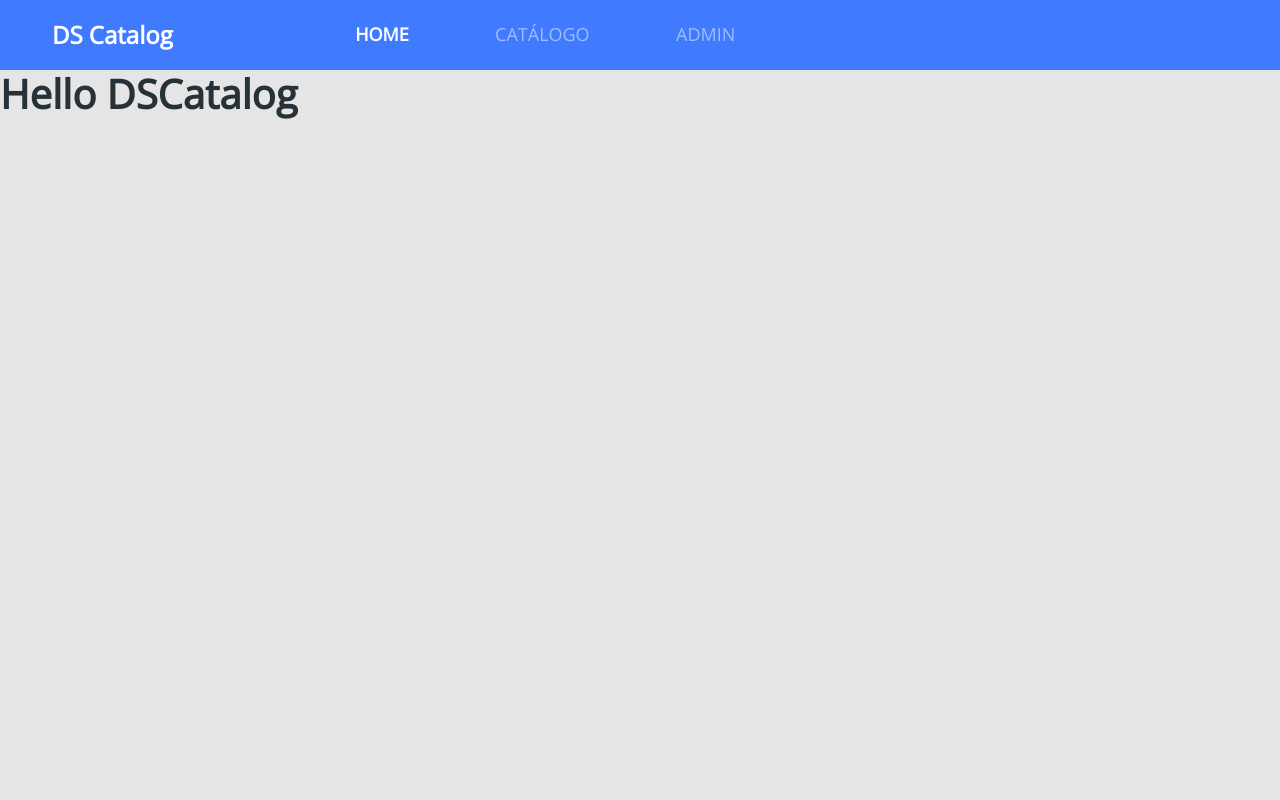
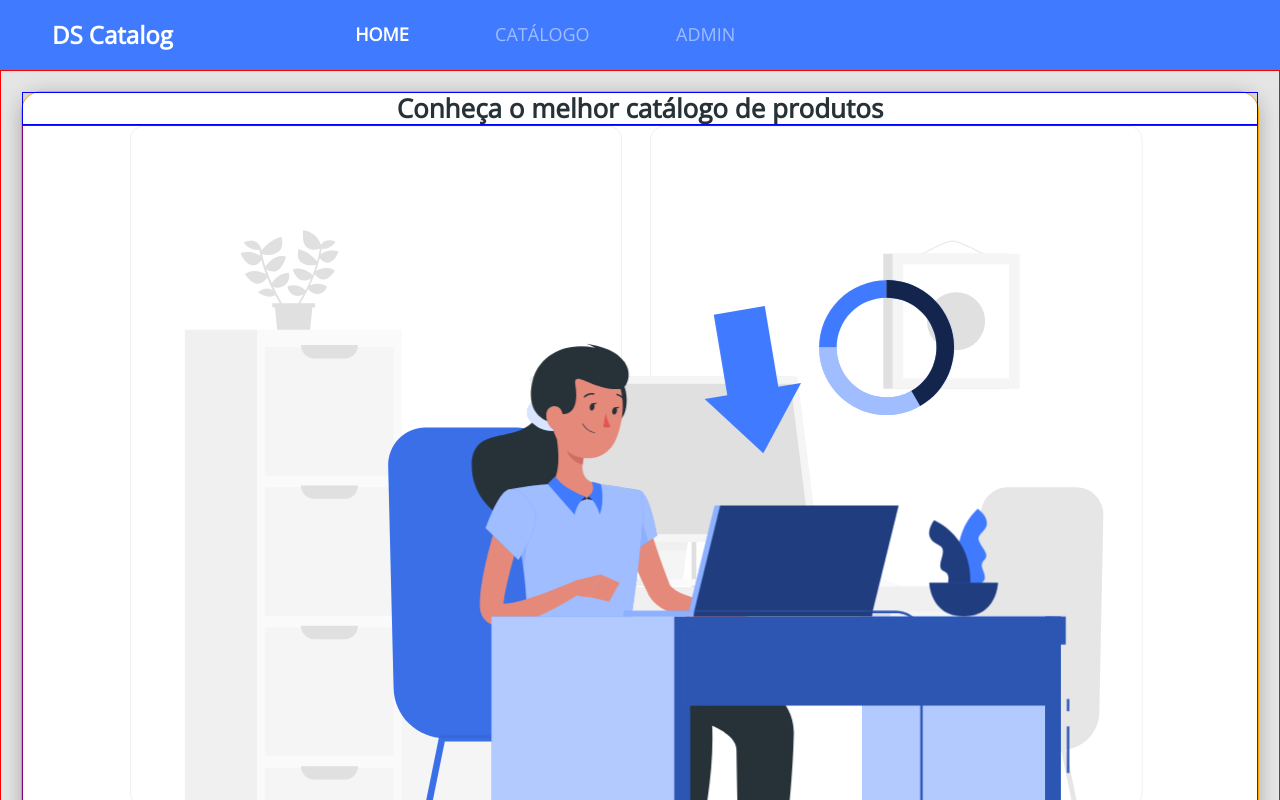
Before and after one commit to Nthingtech/bds-dscatalog, a React (Create React App) app in the folder frontend/: page / in a window 1280 px wide. Shown: the top 800 px of the page. Built offline with nearby package versions, Linux system fonts and the light colour scheme.

Commit message:
Initial stylization Home

```diff
--- a/frontend/src/App.tsx
+++ b/frontend/src/App.tsx
@@ -1,14 +1,10 @@
 import './assets/styles/custom.scss';
 import './App.css';
-import Navbar from 'components/Navbar';
+import Home from 'pages/Home';
 
 const App = () => {
   return (
-    <>
-      <Navbar/>
-      <h1>Hello DSCatalog</h1>
-    </>
-
+   <Home />
   );
 }
 
--- /dev/null
+++ b/frontend/src/pages/Home/index.tsx
@@ -0,0 +1,23 @@
+import { ReactComponent as MainImage } from 'assets/images/main-image.svg';
+import Navbar from "components/Navbar";
+import './styles.css'
+
+const Home = () => {
+    return (
+      <>
+        <Navbar/>
+        <div className="home-container">
+            <div className="home-card">
+                <div className="home-content-container">
+                    <h1>Conheça o melhor catálogo de produtos</h1>
+                </div>
+                <div className="home-image-container">
+                    <MainImage />
+                </div>
+            </div>
+        </div>
+      </>
+    );
+  };
+
+  export default Home;
--- /dev/null
+++ b/frontend/src/pages/Home/styles.css
@@ -0,0 +1,31 @@
+.home-container {
+    padding: 20px;
+    font-size: 26px;
+    text-align: center;
+    border: 1px solid red;
+}
+
+.home-card {
+    background-color: #fff;
+    box-shadow: 0px 4px 20px rgba(0, 0, 0, 0.25);
+    border-radius: 20px;
+    border: 1px solid orange;
+}
+
+.home-content-container {
+    border: 1px solid blue;
+}
+
+.home-content-container h1 {
+    font-size: 1em;
+}
+
+.home-image-container {
+    padding: 0 15px;
+    border: 1px solid purple;
+}
+
+.home-image-container svg {
+    width: 100%;
+    height: auto;
+}
```
Also changed, not shown: frontend/src/assets/images/main-image.svg (added).
